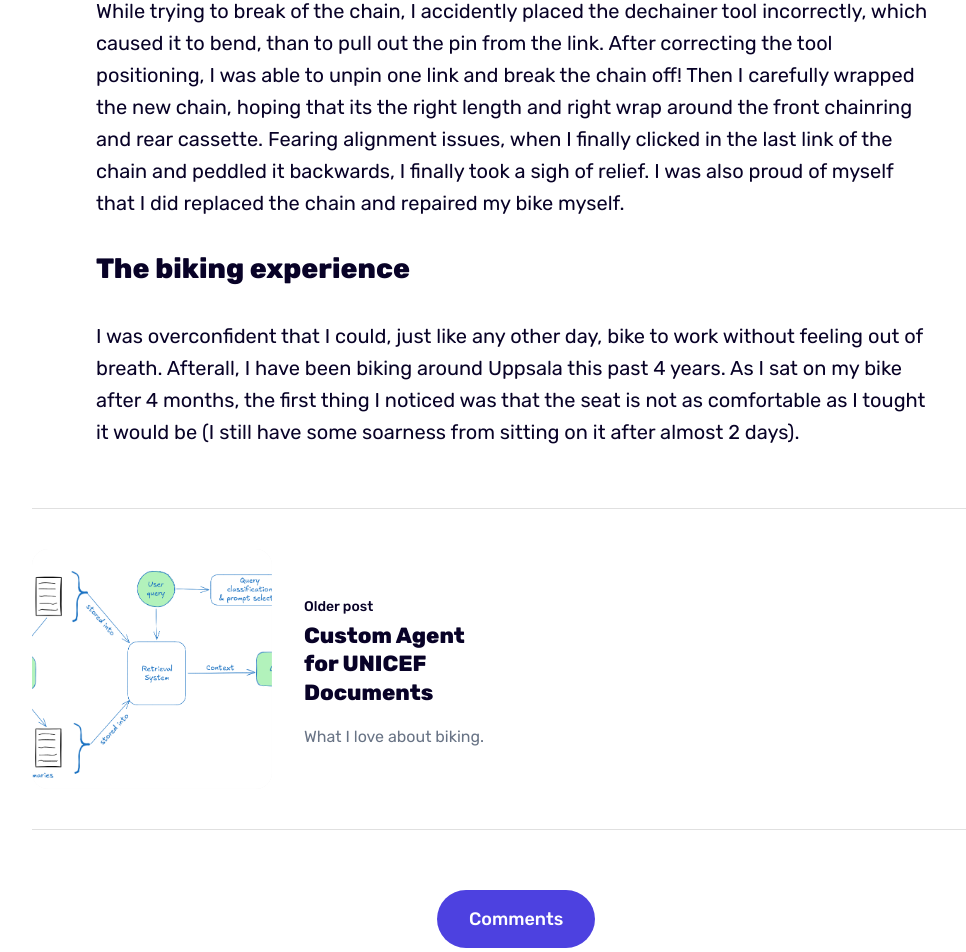
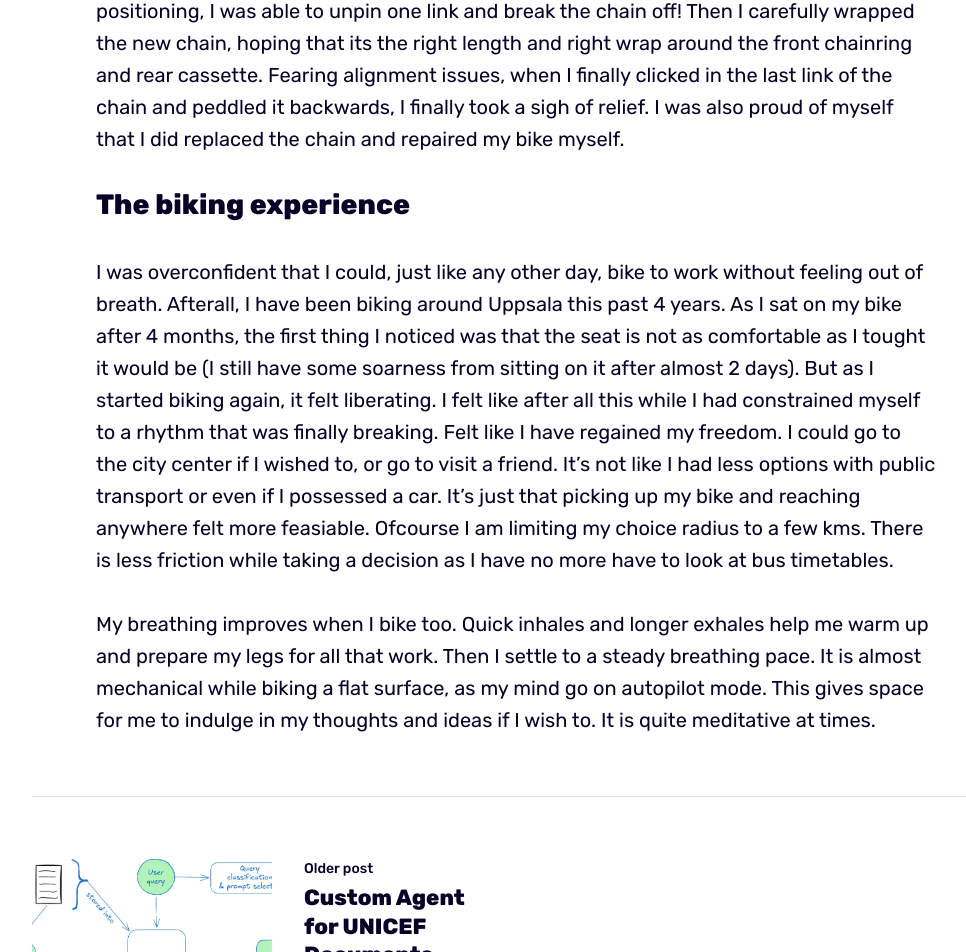
Before and after one commit to jayant-yadav/jayant-yadav.github.io, a Jekyll site: the page built from _posts/2026-04-14-getting-back-at-biking.md, in a window 1280 px wide and 1400 px high, scrolled down 2289 px. Shown: the top 952 px of the window, without its empty margins (124-1090 px from the left). Built offline with Jekyll 4.4.1, drawn with Linux system fonts in a browser that asks for light colours; some of the changed text lies outside the part shown.

Commit message:
caption and desc update.

```diff
--- a/_posts/2026-04-14-biking.md
+++ b/_posts/2026-04-14-getting-back-at-biking.md
@@ -1,9 +1,9 @@
 ---
 layout: post
-title: Biking
-description: What I love about biking.
+title: Getting back at biking
+description: I talk about how I felt like returning to bike and how did I repaired it.
 Date: 2026-04-14 15:01:35 +0300
-image: '/images/posts/post-2/custom_rag.png'
+image: '/images/posts/post-3/my_bike.jpg'
 image_caption: 'Me and my bike'
 tags: [hobbies, lifestyle]
 published: true
@@ -12,8 +12,6 @@
 ## My return to biking
 The 2026 swedish winter had some very cold days and nights. Added to the fact that I was visiting my girlfriend in London, made me switch to public transport in order to conserve some energy and stay warm. It was not until mid April that I returned back to biking, which was roughly around 4 month long break.
 
-TLDR;
-I talk about how I felt like returning to bike and how did I repair it.
 
 ## Bike repair
 Before I could hop onto my bike and once again enjoy the onset of summer, I found my bike in a miserable state. Even though it was bought in the summer of 2025, lack of care and harsh winter had caused some major rusting issues in its chain and around gears. When I shamefully opened my garage and unlocked my bike, I felt like it was giving me a side eye as if I had betrayed it. A gently touched its seat and appologized. I had to. It was my fault afterall, that I did not even pay attention to it.
@@ -24,4 +22,6 @@
 
 
 ## The biking experience
-I was overconfident that I could, just like any other day, bike to work without feeling out of breath. Afterall, I have been biking around Uppsala this past 4 years. As I sat on my bike after 4 months, the first thing I noticed was that the seat is not as comfortable as I tought it would be (I still have some soarness from sitting on it after almost 2 days).
+I was overconfident that I could, just like any other day, bike to work without feeling out of breath. Afterall, I have been biking around Uppsala this past 4 years. As I sat on my bike after 4 months, the first thing I noticed was that the seat is not as comfortable as I tought it would be (I still have some soarness from sitting on it after almost 2 days). But as I started biking again, it felt liberating. I felt like after all this while I had constrained myself to a rhythm that was finally breaking. Felt like I have regained my freedom. I could go to the city center if I wished to, or go to visit a friend. It's not like I had less options with public transport or even if I possessed a car. It's just that picking up my bike and reaching anywhere felt more feasiable. Ofcourse I am limiting my choice radius to a few kms. There is less friction while taking a decision as I have no more have to look at bus timetables.
+
+My breathing improves when I bike too. Quick inhales and longer exhales help me warm up and prepare my legs for all that work. Then I settle to a steady breathing pace. It is almost mechanical while biking a flat surface, as my mind go on autopilot mode. This gives space for me to indulge in my thoughts and ideas if I wish to. It is quite meditative at times.
```
Also changed, not shown: _posts/2026-03-10-custom-agent-for-unicefc-documents.md (+1 -1 lines), 1 other file.
